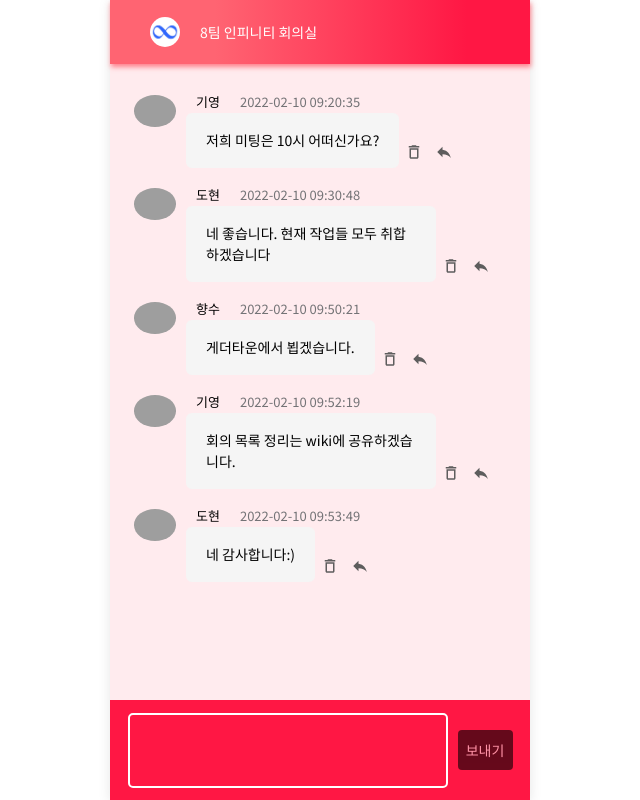
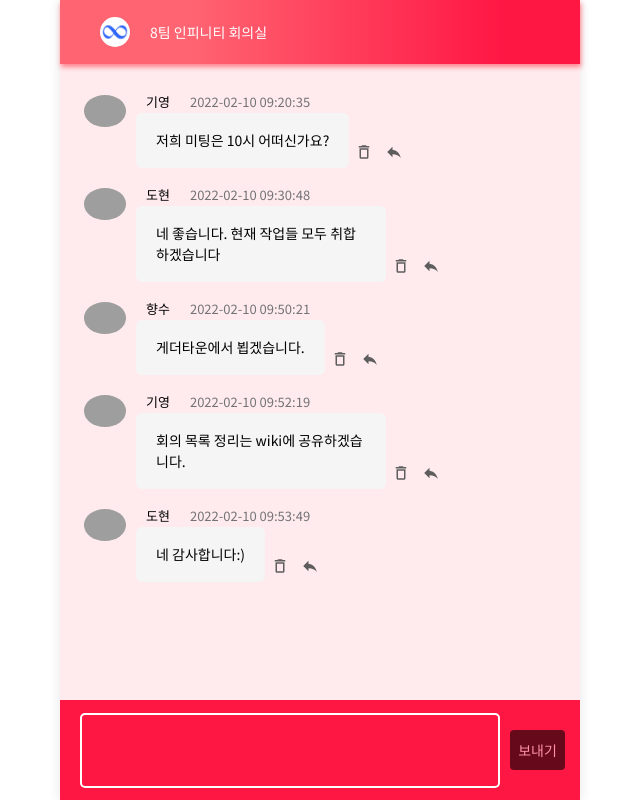
Before and after one commit to 2201infinity/swit-messenger, a React (Create React App) app: page / in a window 1280 px wide. Both pictures are taken after typing "Sample" into the empty fields and a click on the button "입장하기". Shown: the whole page, without its empty margins (320-960 px from the left). Built offline with nearby package versions, Linux system fonts and the light colour scheme; grey boxes are pictures that could not be loaded.

Commit message:
feat: reply content 구현

```diff
--- a/src/components/messenger/ChatHeader.tsx
+++ b/src/components/messenger/ChatHeader.tsx
@@ -18,7 +18,7 @@ const HeaderContainer = styled.div`
   align-items: center;
   margin-bottom: 7px;
   padding: 0 40px;
-  width: 420px;
+  width: 100%;
   height: 64px;
   min-height: 64px;
   background: linear-gradient(
--- a/src/components/messenger/ChatRoom.tsx
+++ b/src/components/messenger/ChatRoom.tsx
@@ -30,6 +30,7 @@ export const ChatRoom = () => {
     onReplyMessage,
     textAreaRef,
     messagesEndRef,
+    replyContent,
   } = useMessenger();
 
   const onClickDeleteButton = (message: IMessage) => {
@@ -53,7 +54,8 @@ export const ChatRoom = () => {
       <ChatHeader />
       <ChatRoomBox>
         {messages.map((msg: IMessage) => {
-          const { userName, profileImage, date, content, id, userId } = msg;
+          const { userName, profileImage, date, content, id, userId, reply } =
+            msg;
 
           return (
             <MessageBox
@@ -71,6 +73,11 @@ export const ChatRoom = () => {
                 </UserName>
                 <FlexBox myMessage={isMyMessage(userId)}>
                   <Message myMessage={isMyMessage(userId)}>
+                    {reply && reply.length > 0 && (
+                      <ReplyContent
+                        dangerouslySetInnerHTML={{ __html: reply }}
+                      />
+                    )}
                     <div dangerouslySetInnerHTML={{ __html: content }} />
                   </Message>
                   <MessageButton onClick={() => onClickDeleteButton(msg)}>
@@ -102,6 +109,7 @@ export const ChatRoom = () => {
         onChangeMessage={onChangeMessage}
         onSendMessage={onSendMessage}
         textAreaRef={textAreaRef}
+        replyContent={replyContent}
       />
     </ChatRoomContainer>
   );
@@ -132,6 +140,10 @@ const MessageBox = styled.div<{ isMyMessage: boolean }>`
     color: ${({ theme }) => theme.colors.gray};
     margin: 0 10px;
   }
+`;
+
+const ReplyContent = styled.div`
+  border-bottom: 1px solid #999;
 `;
 
 const MessageButton = styled.button`
--- a/src/components/messenger/MessageInput.tsx
+++ b/src/components/messenger/MessageInput.tsx
@@ -9,6 +9,7 @@ interface MessageInputProps {
   onChangeMessage: (e: React.ChangeEvent<HTMLTextAreaElement>) => void;
   onSendMessage: () => void;
   textAreaRef: React.RefObject<HTMLTextAreaElement>;
+  replyContent: string;
 }
 
 function MessageInput({
@@ -17,11 +18,18 @@ function MessageInput({
   onChangeMessage,
   onSendMessage,
   textAreaRef,
+  replyContent,
 }: MessageInputProps) {
   return (
     <InputContainer>
       <Form>
         <InputBox>
+          {replyContent.length > 0 && (
+            <ReplyContent
+              style={{ height: "30px" }}
+              dangerouslySetInnerHTML={{ __html: replyContent }}
+            />
+          )}
           <InputText
             onChange={onChangeMessage}
             onKeyUp={onKeyUp}
@@ -48,25 +56,35 @@ export default MessageInput;
 const InputContainer = styled.div`
   height: 100px;
   min-height: 100px;
-  width: 420px;
+  width: 100%;
   display: flex;
-  justify-content: center;
+  padding: 0 20px;
   align-items: center;
   background-color: #ff1744;
+  color: ${({ theme }) => theme.colors.white};
 `;
 
 const InputBox = styled.div`
-  width: 320px;
+  width: 420px;
   height: 75px;
   border: solid 2px #ffffff;
   border-radius: 5px;
   margin-right: 10px;
+  display: flex;
+  flex-direction: column;
+`;
+
+const ReplyContent = styled.div`
+  height: 40px;
+  border-bottom: 1px solid #999;
+  padding: 5px;
+  font-size: 12px;
 `;
 
 const InputText = styled.textarea`
   all: unset;
-  width: 316px;
-  height: 70px;
+  width: 416px;
+  flex: 1 0 auto;
   box-sizing: border-box;
   font-size: 14px;
   padding: 5px;
--- a/src/components/messenger/hooks/useMessenger.ts
+++ b/src/components/messenger/hooks/useMessenger.ts
@@ -8,6 +8,7 @@ import { userSelecter } from "stores/user";
 export default function useMessenger() {
   const [messages, setMessages] = useState<IMessage[]>(MockMessages.messages);
   const [content, setContent] = useState<string>("");
+  const [replyContent, setReplyContent] = useState<string>("");
   const { userId, profileImage, userName } = useSelector(userSelecter);
   const textAreaRef = useRef<HTMLTextAreaElement>(null);
   const messagesEndRef = useRef<HTMLDivElement>(null);
@@ -27,9 +28,11 @@ export default function useMessenger() {
         profileImage,
         date: getCurrentDate(),
         content: content.replace(/(\n|\r\n)/g, "<br />"),
+        reply: replyContent,
       },
     ]);
     setContent("");
+    setReplyContent("");
     setTimeout(() => {
       scrollToBottom();
     }, 10);
@@ -48,12 +51,10 @@ export default function useMessenger() {
   };
 
   const onReplyMessage = (message: IMessage) => {
-    const body = `${message.userName}
-${message.content}
-(회신)
-<hr />
-`;
-    setContent((prev) => body + prev);
+    setReplyContent(`${message.userName}님에게 답장하기<br />
+                    ${message.content}<br />
+                    `);
+
     textAreaRef.current?.focus();
   };
 
@@ -67,5 +68,6 @@ ${message.content}
     onReplyMessage,
     textAreaRef,
     messagesEndRef,
+    replyContent,
   };
 }
--- a/src/pages/MainPage.tsx
+++ b/src/pages/MainPage.tsx
@@ -18,7 +18,7 @@ const MainContainer = styled.div`
 `;
 
 const MainLayout = styled.div`
-  width: 420px;
+  width: 520px;
   box-shadow: 0 2px 12px rgb(0 0 0 / 10%);
 `;
 
--- a/src/types/ckeditor/index.d.ts
+++ /dev/null
@@ -1,2 +0,0 @@
-declare module "@ckeditor/ckeditor5-react";
-declare module "@ckeditor/ckeditor5-build-classic";
--- a/src/types/message.ts
+++ b/src/types/message.ts
@@ -5,4 +5,5 @@ export interface IMessage {
   profileImage: string;
   date: string;
   content: string;
+  reply?: string;
 }
```
